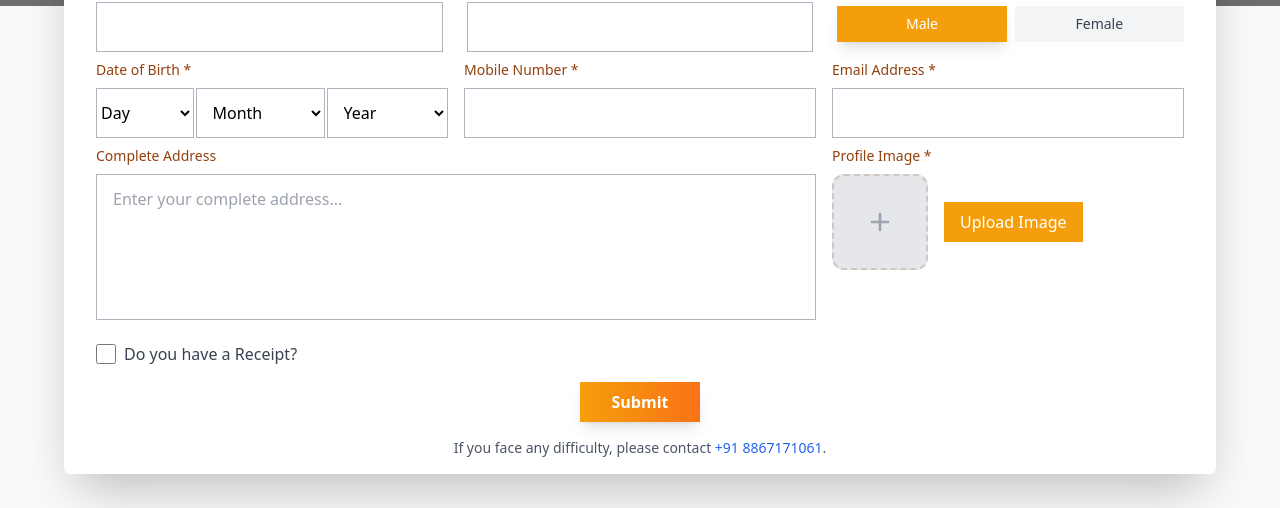
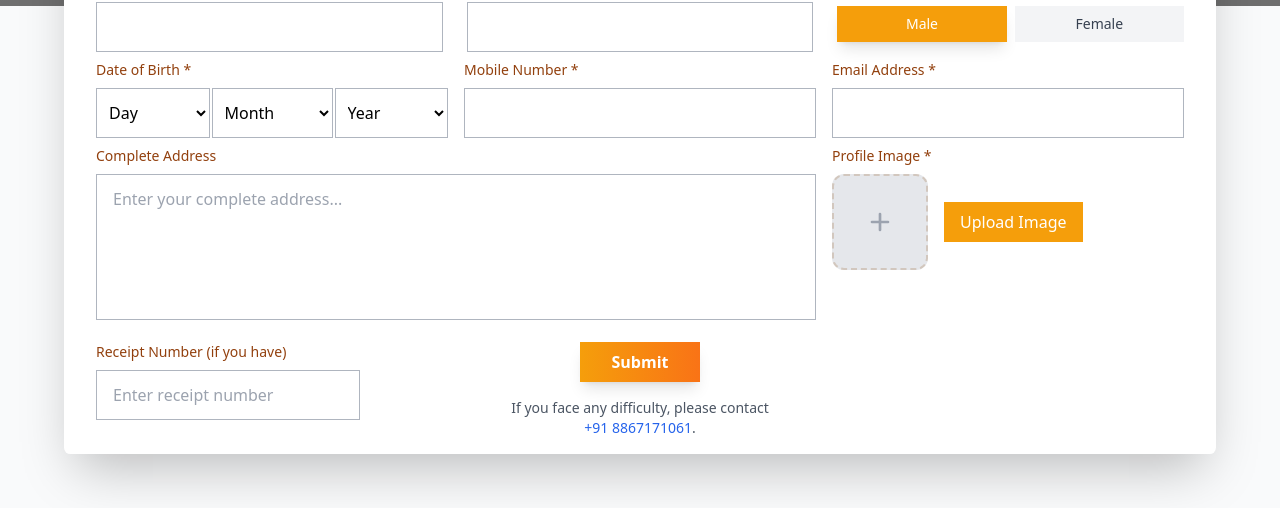
Before and after one commit to AG-Solutions-Bangalore/vaishnav-samaj-form, a React (Vite) app: page / in a window 1280 px wide. Shown: the part 250-758 px from the top of the page. Built offline with nearby package versions, Linux system fonts and the light colour scheme; grey boxes are pictures that could not be loaded.

Commit message:
modified layout of home

```diff
--- a/src/app/home/Home.jsx
+++ b/src/app/home/Home.jsx
@@ -20,7 +20,7 @@ const Home = () => {
     email: "",
     website: "",
     profileImage: "",
-    haveReceipt: false,
+    haveReceipt: "",
     receipt_no: "",
   });
 
@@ -52,26 +52,15 @@ const Home = () => {
   };
 
   const handleInputChange = (e) => {
-    const { name, value } = e.target;
+    let { name, value } = e.target;
+
+    if (name === "receipt_no") {
+      value = value.replace(/[^0-9]/g, "");
+    }
+
     setFormData((prevState) => ({
       ...prevState,
       [name]: value,
-    }));
-
-    if (errors[name]) {
-      setErrors((prevErrors) => ({
-        ...prevErrors,
-        [name]: "",
-      }));
-    }
-  };
-
-  const handleCheckboxChange = (e) => {
-    const { name, checked } = e.target;
-
-    setFormData((prev) => ({
-      ...prev,
-      [name]: checked, // ✅ boolean only
     }));
 
     if (errors[name]) {
@@ -133,9 +122,6 @@ const Home = () => {
     if (formData.pincode && !/^\d{6}$/.test(formData.pincode)) {
       newErrors.pincode = "Pincode must be 6 digits";
     }
-    if (formData.haveReceipt && !formData.receipt_no) {
-      newErrors.receipt_no = "Receipt number is required";
-    }
 
     setErrors(newErrors);
     return Object.keys(newErrors).length === 0;
@@ -167,7 +153,6 @@ const Home = () => {
       form.append("mobile", formData.mobile);
       form.append("email", formData.email);
       form.append("website", formData.website);
-      form.append("haveReceipt", formData.haveReceipt ? "Yes" : "No");
       form.append("receipt_no", formData.receipt_no);
 
       if (formData.profileImage) {
@@ -215,7 +200,7 @@ const Home = () => {
         email: "",
         website: "",
         profileImage: "",
-        haveReceipt: false,
+        haveReceipt: "",
         receipt_no: "",
       });
     } catch (error) {
@@ -473,7 +458,7 @@ const Home = () => {
                         name="dobDay"
                         value={formData.dobDay || ""}
                         onChange={handleInputChange}
-                        className="flex-1 py-3 bg-white border border-gray-400/80 rounded-lg focus:ring-2 focus:ring-amber-500 focus:border-amber-500 transition-colors"
+                        className="flex-1 px-2 py-3 bg-white border border-gray-400/80 rounded-lg focus:ring-2 focus:ring-amber-500 focus:border-amber-500 transition-colors"
                         disabled={isSubmitting}
                       >
                         <option value="">Day</option>
@@ -489,7 +474,7 @@ const Home = () => {
                         name="dobMonth"
                         value={formData.dobMonth || ""}
                         onChange={handleInputChange}
-                        className="flex-1 px-3 py-2 bg-white border border-gray-400/80 rounded-lg focus:ring-2 focus:ring-amber-500 focus:border-amber-500 transition-colors"
+                        className="flex-1 px-2 py-2 bg-white border border-gray-400/80 rounded-lg focus:ring-2 focus:ring-amber-500 focus:border-amber-500 transition-colors"
                         disabled={isSubmitting}
                       >
                         <option value="">Month</option>
@@ -518,7 +503,7 @@ const Home = () => {
                         name="dobYear"
                         value={formData.dobYear || ""}
                         onChange={handleInputChange}
-                        className="flex-1 px-3 py-2 bg-white border border-gray-400/80 rounded-lg focus:ring-2 focus:ring-amber-500 focus:border-amber-500 transition-colors"
+                        className="flex-1 px-2 py-2 bg-white border border-gray-400/80 rounded-lg focus:ring-2 focus:ring-amber-500 focus:border-amber-500 transition-colors"
                         disabled={isSubmitting}
                       >
                         <option value="">Year</option>
@@ -655,35 +640,17 @@ const Home = () => {
                       </span>
                     )}
                   </div>
-                  <div className="flex items-center gap-4">
-                    <label className="flex items-center gap-2 cursor-pointer">
-                      <input
-                        type="checkbox"
-                        name="haveReceipt"
-                        checked={formData.haveReceipt}
-                        onChange={handleCheckboxChange}
-                        className="form-checkbox h-5 w-5 text-amber-600"
-                      />
-                      <span className="text-gray-700">
-                        Do you have a Receipt?
-                      </span>
+
+                  <div className="w-full md:w-3/4">
+                    <label className="block text-sm font-medium text-amber-800 mb-2">
+                      Receipt Number (if you have)
                     </label>
-                    {errors.haveReceipt && (
-                      <span className="text-xs text-red-500">
-                        {errors.haveReceipt}
-                      </span>
-                    )}
-                  </div>
-                  {formData.haveReceipt && (
-                    <div>
-                      {/* <label className="block text-sm font-medium text-amber-800 mb-2">
-                        Receipt Number *
-                      </label> */}
                     <input
                       type="text"
                       name="receipt_no"
                       value={formData.receipt_no}
                       onChange={handleInputChange}
+                      onKeyDown={keyDown}
                       placeholder="Enter receipt number"
                       className={`w-full px-4 py-3 border ${
                         errors.receipt_no
@@ -693,16 +660,9 @@ const Home = () => {
                       required
                       disabled={isSubmitting}
                     />
-                      {errors.receipt_no && (
-                        <span className="text-xs text-red-500">
-                          {errors.receipt_no}
-                        </span>
-                      )}
-                    </div>
-                  )}
                   </div>
 
-                <div className="flex justify-center pt-2">
+                  <div className="flex flex-col justify-center items-center h-100">
                     <button
                       type="button"
                       onClick={handleSubmit}
@@ -741,10 +701,9 @@ const Home = () => {
                         "Submit"
                       )}
                     </button>
-                </div>
-              </div>
                     <p className="text-gray-600 text-center mt-4 text-sm">
-                If you face any difficulty, please contact{" "}
+                      If you face any difficulty, please contact
+                      <br />
                       <a
                         href="tel:+918867171061"
                         className="text-blue-600 font-medium hover:underline"
@@ -758,6 +717,9 @@ const Home = () => {
               </div>
             </div>
           </div>
+        </div>
+      </div>
+    </div>
   );
 };
 
```
Lines whose indentation alone changed are shown as unchanged.
